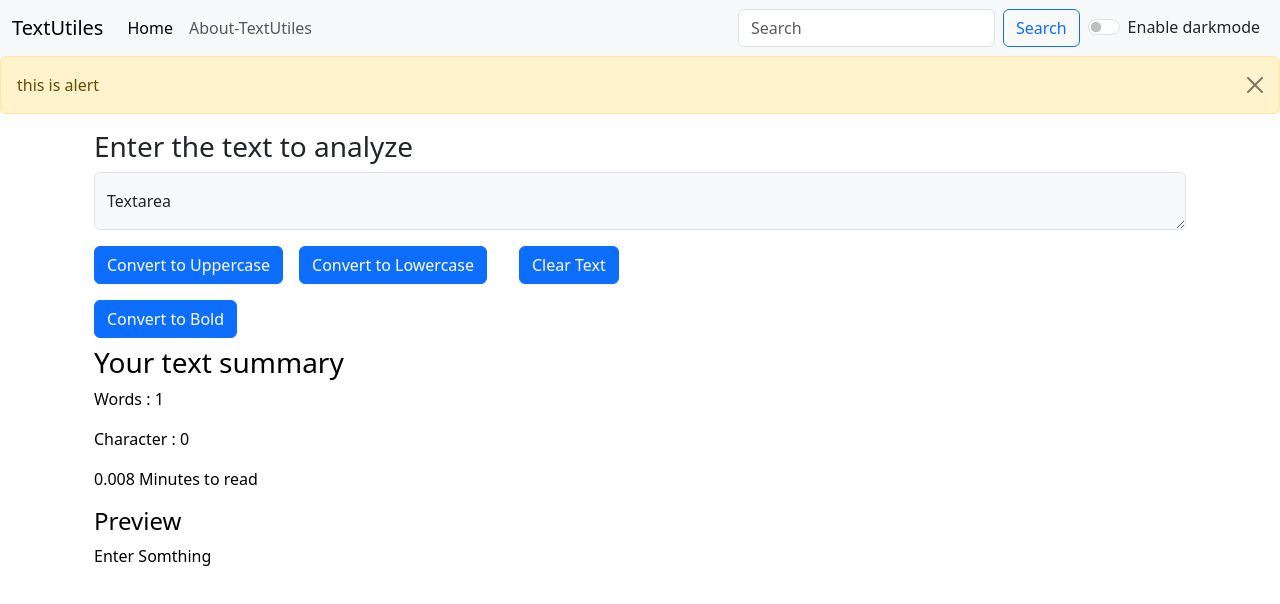
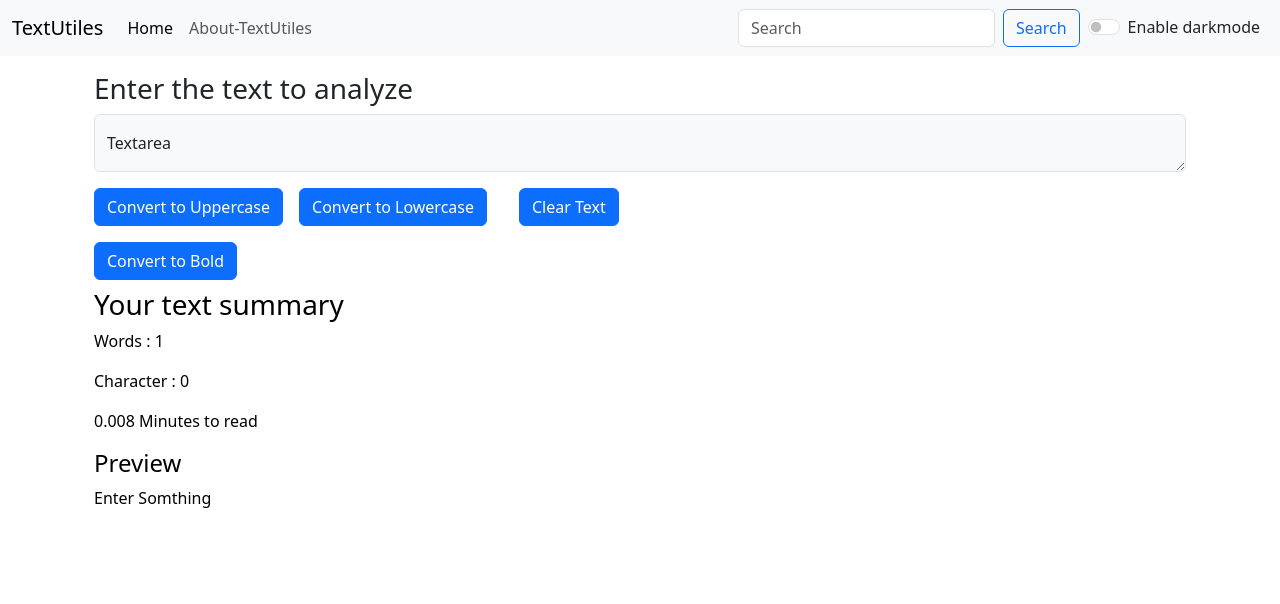
Before and after one commit to Aj-1872/React.js, a React (Create React App) app: page / in a window 1280 px wide. Shown: the top 604 px of the page. Built offline with nearby package versions, Linux system fonts and the light colour scheme.

Commit message:
upgrading alert

```diff
--- a/src/App.js
+++ b/src/App.js
@@ -15,11 +15,14 @@ function App() {
     setMode('dark');
     setReverseMode('light')
     document.body.style.backgroundColor = '#212529';
+    showAlert('Dark mode has been enabled','Success');
     }
     else{
       setMode('light');
       setReverseMode('dark');
     document.body.style.backgroundColor = 'white';
+    showAlert('Light mode has been enabled','Success');
+
 
 
     }
@@ -31,10 +34,11 @@ function App() {
 
 
     setAlert ({
-      message : message,
+      msg : message,
       type : type
 
     })
+
 
 
 
@@ -43,7 +47,7 @@ function App() {
   return (
     <div>
       <Navbar title="TextUtiles" mode={mode} toggleMode={toggleMode} revMode={reverseMode} />
-      <Alert alert="this is alert" />
+      <Alert alert={alert} />
       <div className="container my-3">
         <TextForm heading="Enter the text to analyze" mode={mode} revMode={reverseMode} />
       </div>
--- a/src/component/Alert.js
+++ b/src/component/Alert.js
@@ -1,14 +1,12 @@
 import React from 'react'
-
 
 
 export default function Alert(x) {
   return (
-    <div>
-        <div className="alert alert-warning alert-dismissible fade show" role="alert">
-        {x.alert}
+    x.alert &&
+      <div className="alert alert-warning alert-dismissible fade show" role="alert">
+        <strong>{x.alert.type}</strong>:{x.alert.msg}
             <button type="button" className="btn-close" data-bs-dismiss="alert" aria-label="Close"></button>
             </div>
-    </div>
   )
 }
--- a/src/component/Navbar.js
+++ b/src/component/Navbar.js
@@ -51,7 +51,12 @@ export default function Navbar(x) {
               type="checkbox"
               role="switch"
               id="flexSwitchCheckDefault"
-              onClick={x.toggleMode}
+              onClick={()=>{
+                x.toggleMode();
+
+
+              }}
+
             />
             <label className={`form-check-label text-${x.revMode} `} htmlFor="flexSwitchCheckDefault">
               {`Enable ${x.revMode}mode`}
```
